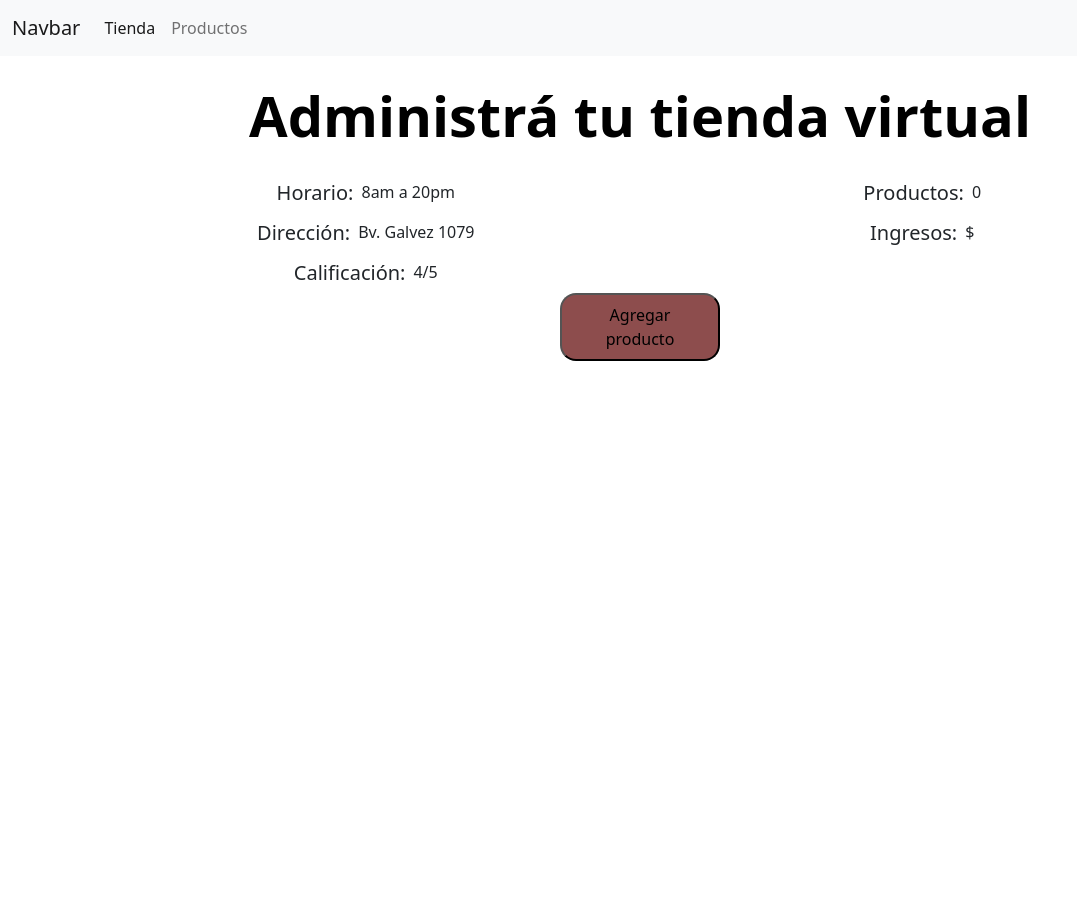
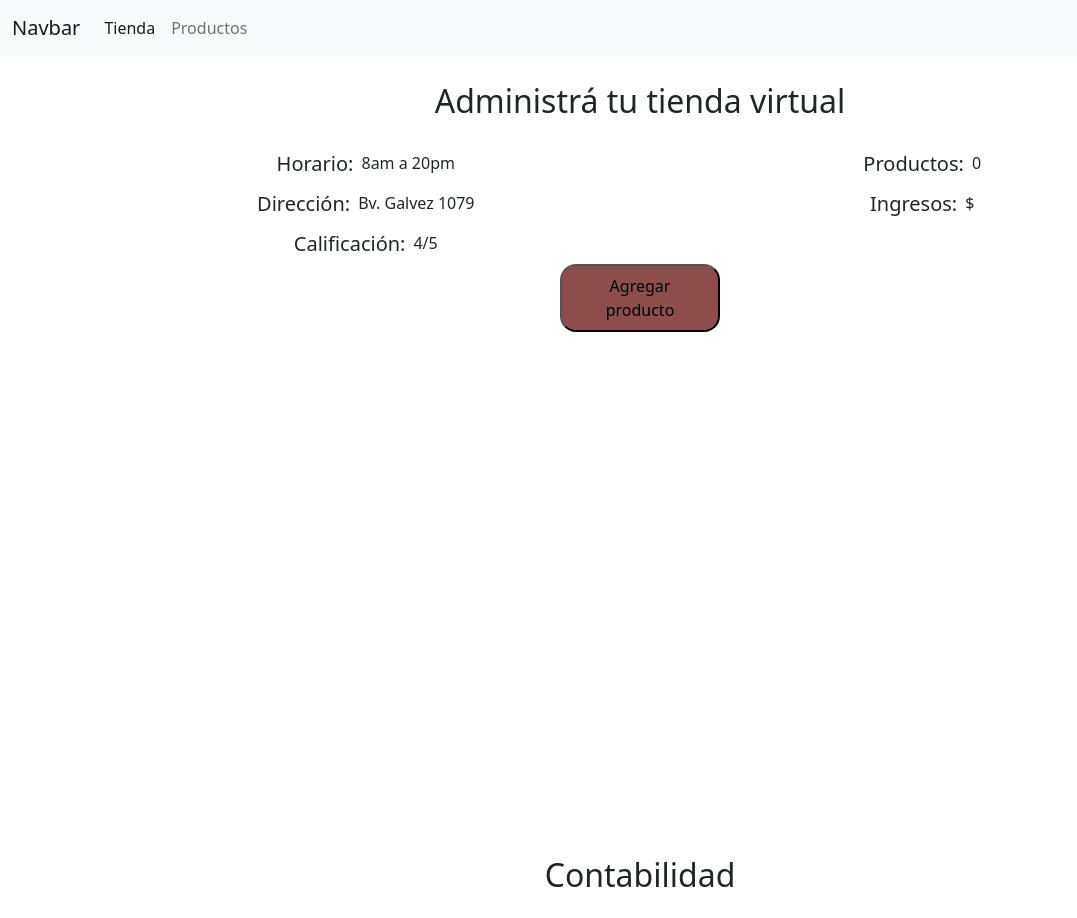
Before and after one commit to emilioMarchi/proyect.js, a plain HTML site: page index.html in a window 1280 px wide. Shown: the whole page, without its empty margins (0-1077 px from the left). Before the commit the page ends 856 px from the top, so only its background shows below. Drawn offline with nearby package versions, Linux system fonts and the light colour scheme.

Commit message:
nuevo commit

```diff
--- a/index.html
+++ b/index.html
@@ -37,7 +37,7 @@
     </header>
     <section class="container section-home">
         <div class="title row text-center">
-            <h1 class="animate__animated animate__fadeInDown">Administrá tu tienda virtual</h1>
+            <h2 class="animate__animated animate__fadeInDown">Administrá tu tienda virtual</h2>
         </div>
         <div class="row panel-content">
             <div class="container-info-panel col">
@@ -115,6 +115,11 @@
             </div>
         </div>
     </section>
+    <section class="container section-contable">
+        <div class="title row text-center">
+            <h2 class="animate__animated animate__fadeInDown">Contabilidad</h2>
+        </div>
+    </section>
     <script src="https://cdn.jsdelivr.net/npm/@popperjs/core@2.9.2/dist/umd/popper.min.js" integrity="sha384-IQsoLXl5PILFhosVNubq5LC7Qb9DXgDA9i+tQ8Zj3iwWAwPtgFTxbJ8NT4GN1R8p" crossorigin="anonymous"></script>
     <script src="https://cdn.jsdelivr.net/npm/bootstrap@5.0.2/dist/js/bootstrap.min.js" integrity="sha384-cVKIPhGWiC2Al4u+LWgxfKTRIcfu0JTxR+EQDz/bgldoEyl4H0zUF0QKbrJ0EcQF" crossorigin="anonymous"></script>
     <script src="https://code.jquery.com/jquery-3.5.1.min.js"></script>
--- a/json/products.json
+++ b/json/products.json
@@ -14,7 +14,7 @@
     {
         "id":2,
         "name":"Camiseta nike",
-        "description":"camniseta deportiva nike",
+        "description":"Camiseta deportiva nike",
         "price":4650.50,"category":"remera"
     },
     {
```
